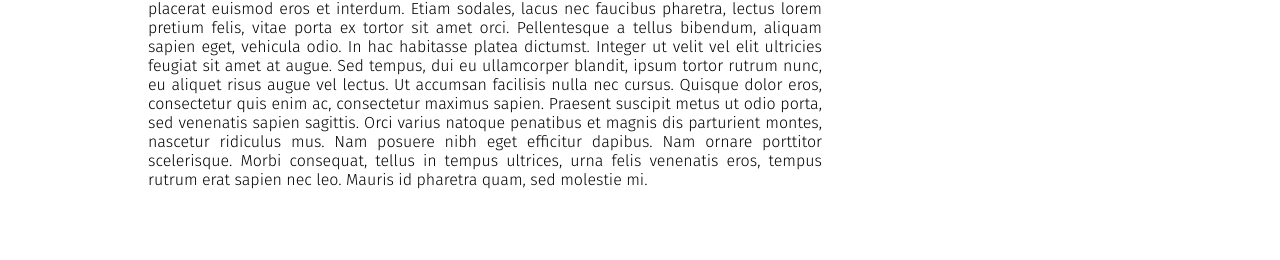
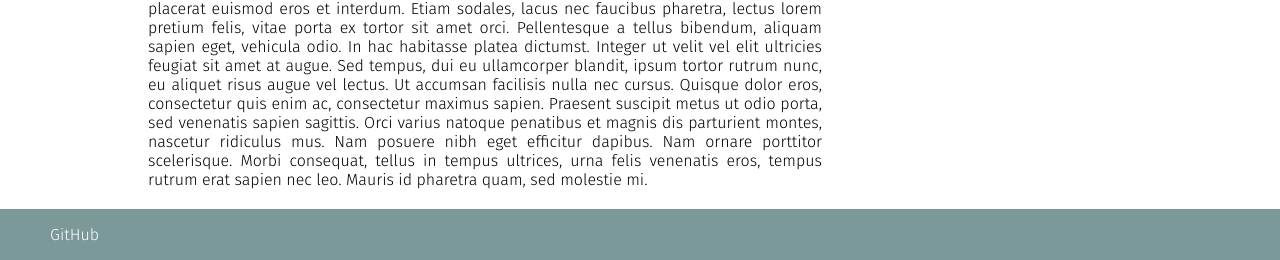
Before and after one commit to bbjoverbeek/Error_Group_name_not_found, a Flask app: page / in a window 1280 px wide. Shown: the part 826-1086 px from the top of the page. Before the commit the page ends 1015 px from the top, so only its background shows below. Run offline with Flask 2, Linux system fonts and the light colour scheme; parts of the project's set-up code (start-up, migrations or seed data) failed here and were passed over.

Commit message:
A read me is added so you can see how to run the website, because this does not happen when opening index.html. Also some changes have been made to the css and layout file to include a footer.

```diff
--- a/website/app.py
+++ b/website/app.py
@@ -1,6 +1,5 @@
 from flask import Flask, url_for, render_template, request
 import os
-from open_subtitles import generate_subtitles
 
 # the virtual invironment for this file has been placed wrong, because
 # in order for the order files to work they should be placed inside this
--- a/website/static/css/main.css
+++ b/website/static/css/main.css
@@ -111,19 +111,32 @@ nav {
 }
 
 .content {
-    width: 80%;
-    margin: 0 10%;
+    width: 95%;
+    margin: 0 2.5%;
 }
 
 
+footer {
+    background-color: #7c9999;
+}
 
+footer > div > ul > li{
+    display: inline-block;
+}
 
+footer > div > ul > li > a {
+    color: white;
+    padding: 10px;
+    text-decoration: none;
+}
 
-
+footer > div > ul > li > a:hover {
+    background-color: #6b8686;
+    border-radius: 2px;
+}
 
 
 .index_header {
-    margin: 0;
     background-image: url("/static/images/index_header_image.jpg");
     background-position: center;
     height: 425px;
@@ -133,7 +146,8 @@ nav {
 .index_header > h1 {
     text-align: center;
     font-size: 85px;
-    margin-top: 100px;
+    margin: 75px 5% 0 5%;
+    width: 90%;
     color: white;
     font-family: "Montserrat";
 }
@@ -223,10 +237,7 @@ nav {
         width: 200px;
     }
 
-    .content {
-        width: 90%;
-        margin: 0 10px;
-    }
+
 
     .body_text {
         order: 2;
@@ -241,4 +252,9 @@ nav {
         width: 85%;
         margin-top: 100px;
     }
+
+    .content {
+        width: 80%;
+        margin: 0 10%;
+    }
 }
--- a/website/templates/layout.html
+++ b/website/templates/layout.html
@@ -23,5 +23,15 @@
         </nav>
 
         {% block content %} {% endblock %}
+
+        <footer>
+            <div class="row">
+                <ul>
+                    <li>
+                        <a href="https://github.com/bbjoverbeek/Error_Group_name_not_found">GitHub</a>
+                    </li>
+                </ul>
+            </div>
+        </footer>
     </body>
 </html>
```
Also changed, not shown: website/README.md (added), 1 other file.
